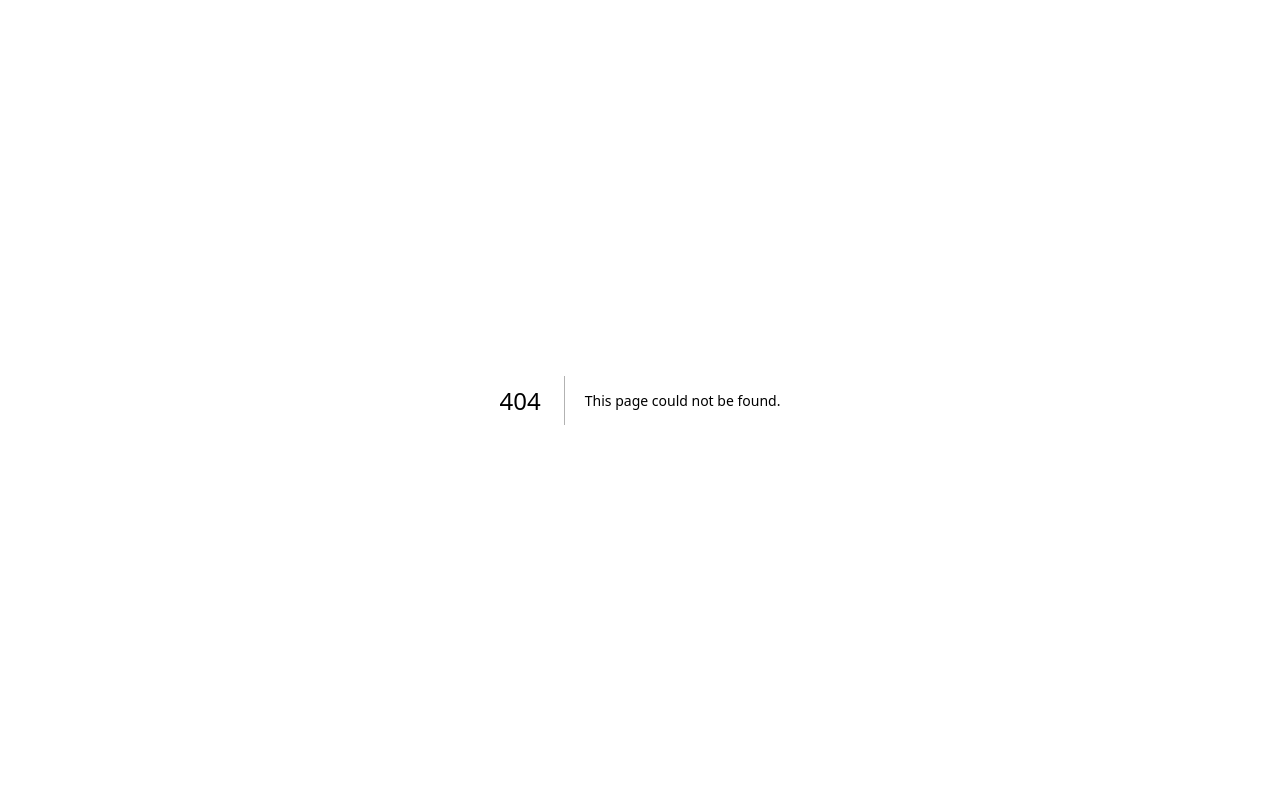
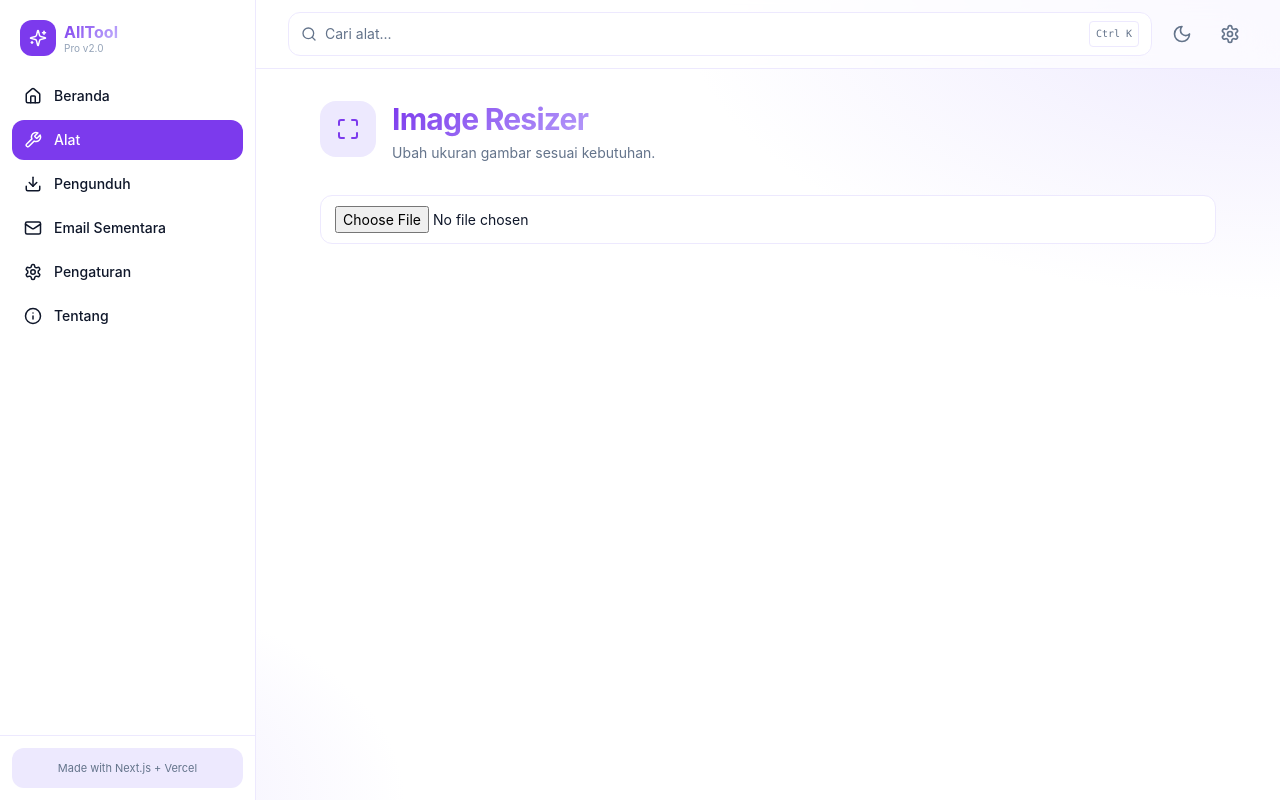
Before and after one commit to sionlimitles-spec/all-tool-sxzz, a Next.js app: page /tools/image-resizer in a window 1280 px wide. Before the commit this address had no page. Built offline with nearby package versions, Linux system fonts and the light colour scheme.

Commit message:
Add image resizer tool with file upload and download

```diff
--- /dev/null
+++ b/src/app/tools/image-resizer/page.tsx
@@ -0,0 +1,84 @@
+"use client";
+
+import { useState } from "react";
+import ToolLayout from "@/components/tool-layout";
+import { Maximize, Download } from "lucide-react";
+import { downloadBlob } from "@/lib/utils";
+
+export default function Page() {
+  const [file, setFile] = useState<File | null>(null);
+  const [width, setWidth] = useState(800);
+  const [height, setHeight] = useState(600);
+  const [keepRatio, setKeepRatio] = useState(true);
+  const [originalRatio, setOriginalRatio] = useState(1);
+  const [result, setResult] = useState("");
+
+  const handleFile = (f: File) => {
+    setFile(f);
+    const img = new Image();
+    img.onload = () => {
+      setOriginalRatio(img.width / img.height);
+      setWidth(img.width);
+      setHeight(img.height);
+    };
+    img.src = URL.createObjectURL(f);
+  };
+
+  const onWidthChange = (w: number) => {
+    setWidth(w);
+    if (keepRatio) setHeight(Math.round(w / originalRatio));
+  };
+
+  const onHeightChange = (h: number) => {
+    setHeight(h);
+    if (keepRatio) setWidth(Math.round(h * originalRatio));
+  };
+
+  const resize = async () => {
+    if (!file) return;
+    const img = new Image();
+    img.src = URL.createObjectURL(file);
+    await new Promise((r) => { img.onload = r; });
+    const canvas = document.createElement("canvas");
+    canvas.width = width;
+    canvas.height = height;
+    canvas.getContext("2d")!.drawImage(img, 0, 0, width, height);
+    setResult(canvas.toDataURL("image/png"));
+  };
+
+  const download = async () => {
+    const res = await fetch(result);
+    downloadBlob(await res.blob(), "resized.png");
+  };
+
+  return (
+    <ToolLayout title="Image Resizer" description="Ubah ukuran gambar sesuai kebutuhan." icon={<Maximize size={24} color="var(--primary)" />}>
+      <input type="file" accept="image/*" onChange={(e) => e.target.files?.[0] && handleFile(e.target.files[0])} className="input" />
+      {file && (
+        <div className="mt-4 card p-5">
+          <div className="grid grid-cols-2 gap-3">
+            <div>
+              <label className="text-xs font-medium">Lebar</label>
+              <input type="number" value={width} onChange={(e) => onWidthChange(Number(e.target.value))} className="input mt-1" />
+            </div>
+            <div>
+              <label className="text-xs font-medium">Tinggi</label>
+              <input type="number" value={height} onChange={(e) => onHeightChange(Number(e.target.value))} className="input mt-1" />
+            </div>
+          </div>
+          <label className="mt-3 flex items-center gap-2 text-sm">
+            <input type="checkbox" checked={keepRatio} onChange={(e) => setKeepRatio(e.target.checked)} className="accent-violet-600" />
+            Jaga rasio aspek
+          </label>
+          <button onClick={resize} className="btn-primary mt-4">Ubah Ukuran</button>
+        </div>
+      )}
+      {result && (
+        <div className="mt-4 card p-5">
+          <img src={result} alt="Result" className="max-h-64 rounded-xl" />
+          <button onClick={download} className="btn-primary mt-3"><Download size={14} />Unduh</button>
+        </div>
+      )}
+    </ToolLayout>
+  );
+              }
```
